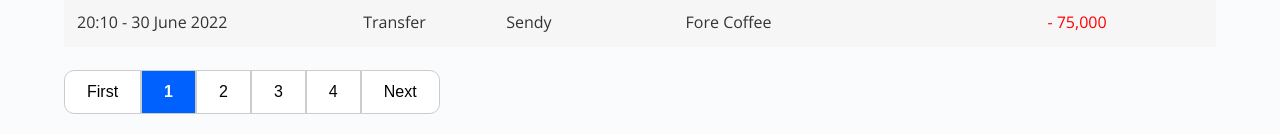
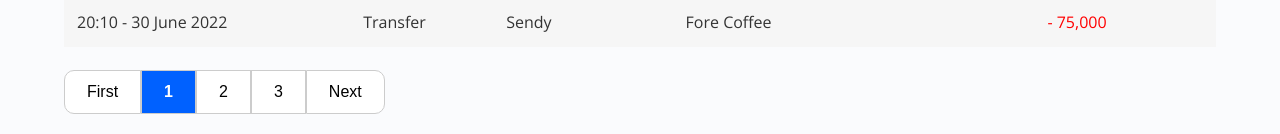
Before and after one commit to aks861/ewalled-web, a React (Vite) app in the folder ewalled-web/: page / in a window 1280 px wide. Shown: the part 975-1109 px from the top of the page. Built offline with nearby package versions, Linux system fonts and the light colour scheme.

Commit message:
feat: improve pagination logic

```diff
--- a/ewalled-web/src/components/TransactionTable.jsx
+++ b/ewalled-web/src/components/TransactionTable.jsx
@@ -111,19 +111,29 @@ function TransactionTable() {
         <button onClick={() => handlePageChange(1)} className="buttonFirst">
           First
         </button>
-        {Array.from({ length: totalPages }, (_, i) => (
-          <button
-            key={i + 1}
-            onClick={() => handlePageChange(i + 1)}
-            style={{
-              fontWeight: currentPage === i + 1 ? "bold" : "normal",
-              backgroundColor: currentPage === i + 1 ? "#0061ff" : "white",
-              color: currentPage === i + 1 ? "white" : "black",
-            }}
-          >
-            {i + 1}
-          </button>
-        ))}
+        {(() => {
+          const startPage = Math.max(1, currentPage - 1);
+          const endPage = Math.min(totalPages, startPage + 2);
+
+          const pageButtons = [];
+          for (let i = startPage; i <= endPage; i++) {
+            pageButtons.push(
+              <button
+                key={i}
+                onClick={() => handlePageChange(i)}
+                style={{
+                  fontWeight: currentPage === i ? "bold" : "normal",
+                  backgroundColor: currentPage === i ? "#0061ff" : "white",
+                  color: currentPage === i ? "white" : "black",
+                }}
+              >
+                {i}
+              </button>
+            );
+          }
+
+          return pageButtons;
+        })()}
         <button
           onClick={() =>
             handlePageChange(() => {
```
